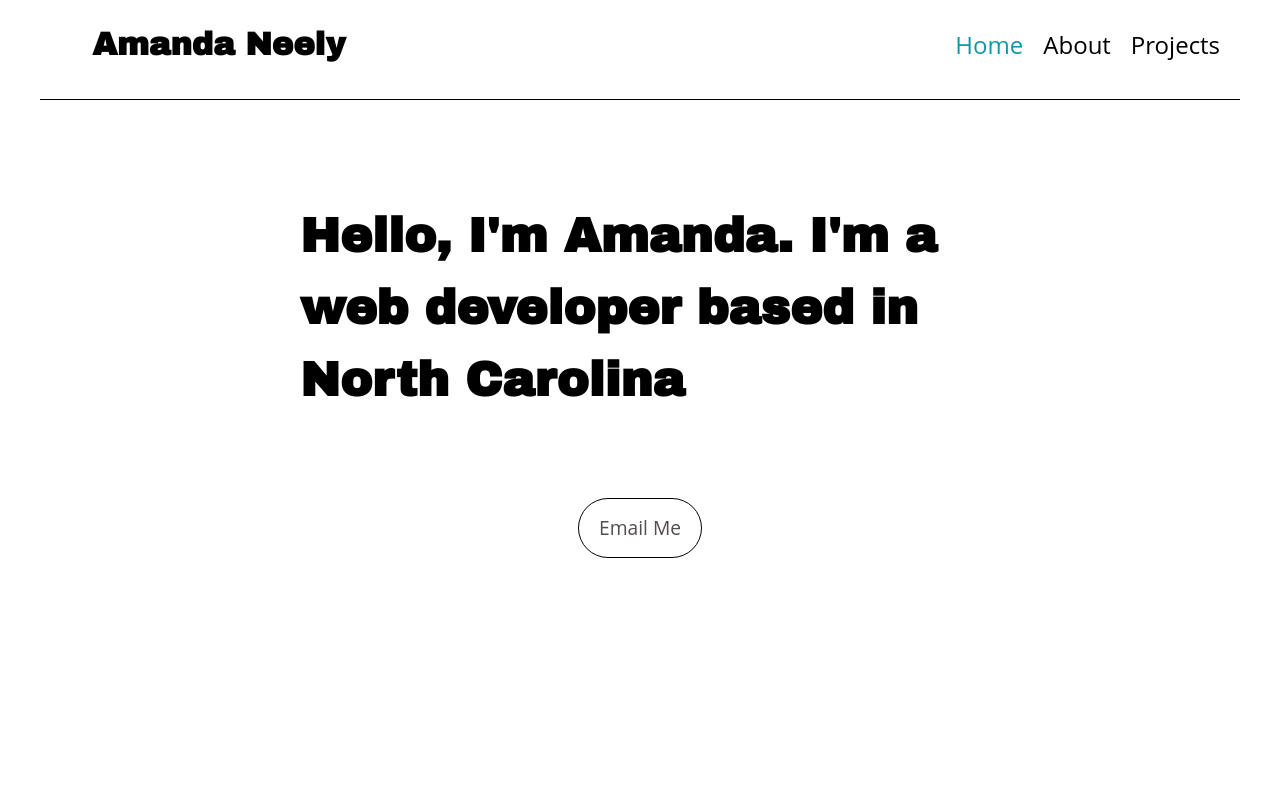
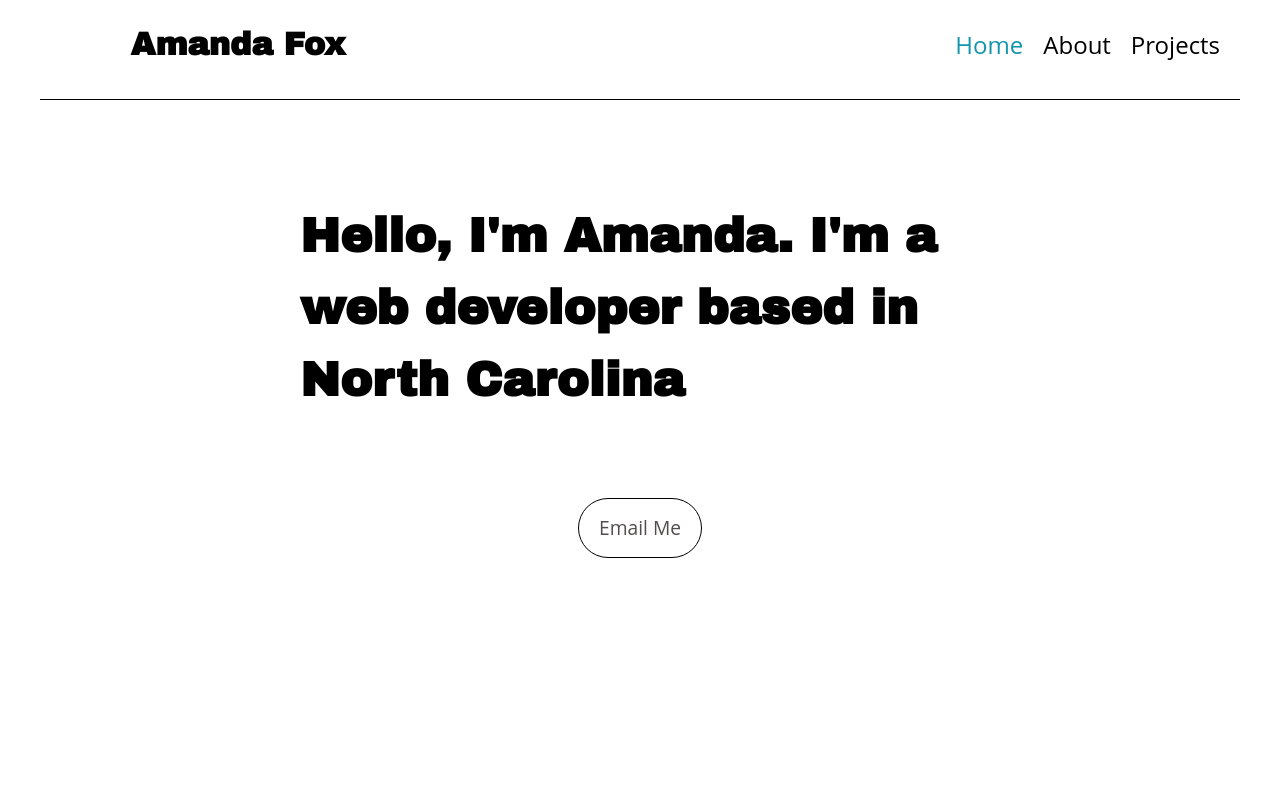
Before and after one commit to neelyab/amanda-portfolio, a plain HTML site: page index.html in a window 1280 px wide. Shown: the top 798 px of the page. Drawn offline with nearby package versions, Linux system fonts and the light colour scheme.

Commit message:
updated last name

```diff
--- a/index.html
+++ b/index.html
@@ -4,7 +4,7 @@
     <meta charset="UTF-8">
     <meta name="viewport" content="width=device-width, initial-scale=1.0">
     <meta http-equiv="X-UA-Compatible" content="ie=edge">
-    <title>Amanda Neely Portfolio Website</title>
+    <title>Amanda Fox Portfolio Website</title>
     <link rel="stylesheet" type="text/css" href="//cdnjs.cloudflare.com/ajax/libs/normalize/6.0.0/normalize.css">
     <link rel="stylesheet" type="text/css" href="main.css">
     <link href="https://fonts.googleapis.com/css?family=Archivo+Black&7COpen+Sans&display=swap" rel="stylesheet">
@@ -13,7 +13,7 @@
     <header>
         <nav>
         <ul>
-            <li class="name"><a href="#">Amanda Neely</a></li>
+            <li class="name"><a href="#">Amanda Fox</a></li>
             <li><a href="#"><span class="current-page">Home</span></a></li>
             <li><a href ="about/index.html">About</a></li>
             <li><a href="projects/index.html">Projects</a></li>
```
